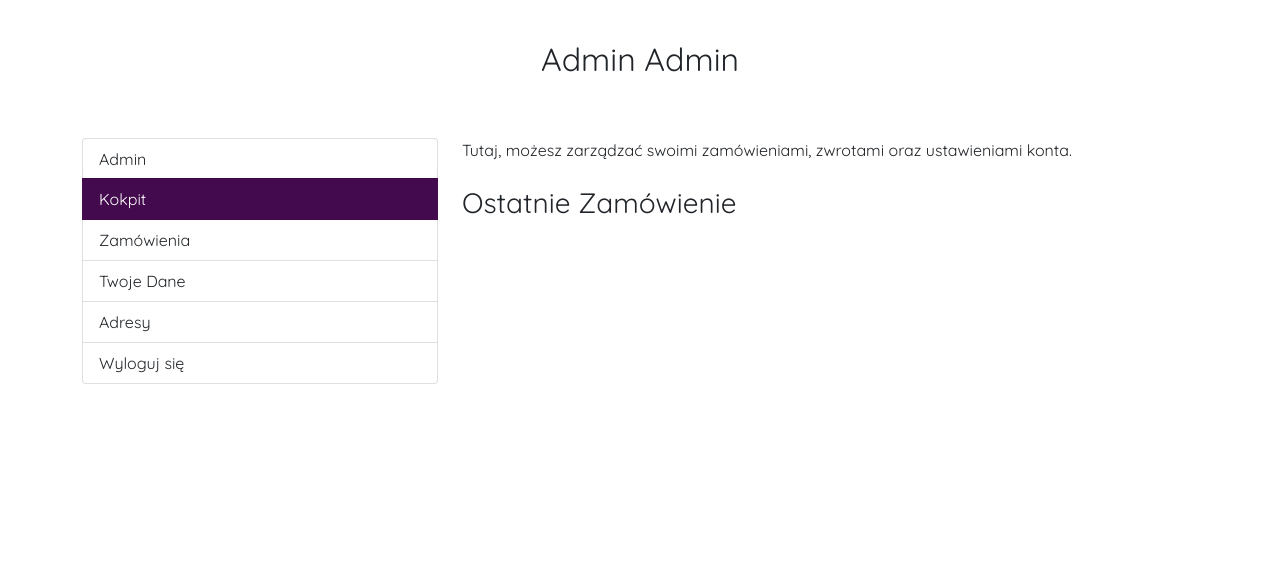
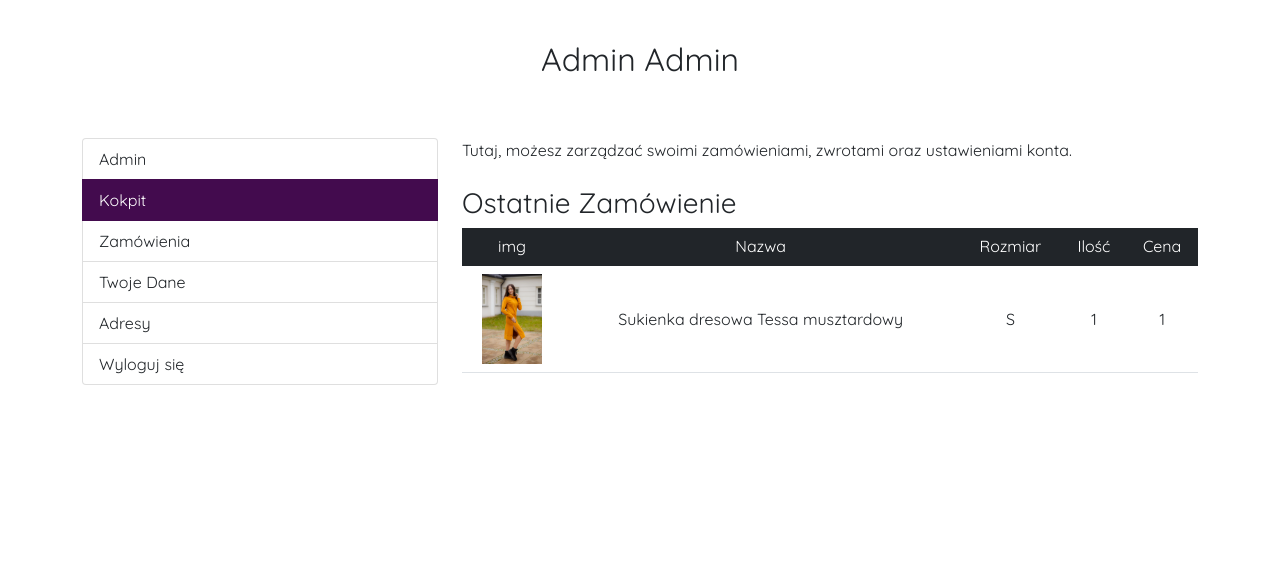
Before and after one commit to KluskaGit/Jomix, a PHP site: page /user.php in a window 1280 px wide. Shown: the part 86-670 px from the top of the page. Run offline with PHP 8.4, Linux system fonts and the light colour scheme; the visitor is signed in with stand-in values (Sample User, id 1); data comes from the database, SQL or seed files in the repository; tables that the repository leaves empty hold one stand-in row (values such as "Sample post"); some libraries are stand-ins or nearby versions; some web fonts are replaced.

Commit message:
zamowienia

```diff
--- a/user.php
+++ b/user.php
@@ -20,24 +20,8 @@
 
       $imie = $user_array['imie'];
       $nazwisko = $user_array['nazwisko'];
+      ?>
 
-      if ($admin == 0) {
-        $wyswietl_admin = "none";
-      } else {
-        $wyswietl_admin = "flex";
-      }
-      ?>
-      <style>
-        #list-admin-list {
-          display: <?php echo "$wyswietl_admin" ?>;
-          border-bottom: none;
-
-        }
-
-        #list-kokpit-list {
-          border-top: 1px solid rgba(0, 0, 0, .125);
-        }
-      </style>
 
       <h2 class="user_tk"><?php echo $imie . ' ' . $nazwisko; ?></h2>
 
@@ -46,7 +30,11 @@
       <div class="row">
         <div class="col-4">
           <div class="list-group" id="list-tab" role="tablist">
-            <a class="list-group-item list-group-item-action" id="list-admin-list" data-bs-toggle="list" href="#list-admin" role="tab" aria-controls="list-admin">Admin</a>
+            <?php
+            if ($admin == 1) {
+              echo '<a class="list-group-item list-group-item-action" id="list-admin-list" data-bs-toggle="list" href="#list-admin" role="tab" aria-controls="list-admin">Admin</a>';
+            }
+            ?>
             <a class="list-group-item list-group-item-action active" id="list-kokpit-list" data-bs-toggle="list" href="#list-kokpit" role="tab" aria-controls="list-kokpit">Kokpit</a>
             <a class="list-group-item list-group-item-action" id="list-zamowienia-list" data-bs-toggle="list" href="#list-zamowienia" role="tab" aria-controls="list-zamowienia">Zamówienia</a>
             <a class="list-group-item list-group-item-action" id="list-dane-list" data-bs-toggle="list" href="#list-dane" role="tab" aria-controls="list-dane">Twoje Dane</a>
@@ -73,6 +61,54 @@
                 <h3>Ostatnie Zamówienie</h3>
 
 
+                <?php
+                $select_zamowienia = mysqli_query($lacz, 'SELECT * from zamowienia where userID= ' . $_SESSION['userID'] . ' order by zamowienieID DESC LIMIT 1');
+                $array_zamowienia_l1 = mysqli_fetch_array($select_zamowienia);
+                ?>
+
+                <?php
+                if ($array_zamowienia_l1 != null) {
+                  $select_zamowienia_i_szczegoly = mysqli_query($lacz, 'SELECT nazwa_rozmiaru, nazwa_produktu, img_url, zamowienia.userID as z_userID, szczegoly_zamowienia.zamowienieID as sz_zamowienieID, zamowienia.zamowienieID as z_zamowienieID, szczegoly_zamowienia.ilosc as sz_ilosc, szczegoly_zamowienia.cena as sz_cena
+                  from (((zamowienia INNER JOIN szczegoly_zamowienia on zamowienia.zamowienieID=szczegoly_zamowienia.zamowienieID)
+                  INNER JOIN  szczegoly_produktu on szczegoly_produktu.szczegoly_produktuID=szczegoly_zamowienia.szczegoly_produktuID)
+                  INNER JOIN produkty on szczegoly_produktu.produktID=produkty.produktID)
+                  INNER JOIN rozmiary on rozmiary.rozmiarID=szczegoly_produktu.rozmiarID
+                  where zamowienia.userID=' . $_SESSION['userID'] . ' and szczegoly_zamowienia.zamowienieID=' . $array_zamowienia_l1['zamowienieID'] . '');
+                  echo '
+                   <table class="table">
+                          <thead class="table-dark">
+                            <tr>
+                              <td class="text-center">img</td>
+                              <td class="text-center">Nazwa</td>
+                              <td class="text-center">Rozmiar</td>
+                              <td class="text-center">Ilość</td>
+                              <td class="text-center">Cena</td>
+                            </tr>
+                          </thead>
+                          <tbody>';
+
+                  while ($array_zam_i_sz = mysqli_fetch_array($select_zamowienia_i_szczegoly)) {
+                    echo '
+
+                            <tr class="text-center">' .
+                      '<td class="td_item"><img class="koszyk_img" src=' . $array_zam_i_sz['img_url'] . '></td>' .
+                      '<td class="td_item">' . $array_zam_i_sz['nazwa_produktu'] . '</td>' .
+                      '<td class="td_item">' . $array_zam_i_sz['nazwa_rozmiaru'] . '</td>' .
+                      '<td class="td_item">' . $array_zam_i_sz['sz_ilosc'] . '</td>' .
+                      '<td class="td_item">' . $array_zam_i_sz['sz_cena'] . '</td>' .
+                      '</tr>';
+                  }
+                  echo '
+                     </tbody>
+                  </table>';
+                } else {
+                  echo '<h3>Nie złożyłeś jeszcze żadnego zamówienia</h3>';
+                }
+
+                ?>
+
+
+
               </div>
             </div>
             <div class="tab-pane fade" id="list-zamowienia" role="tabpanel" aria-labelledby="list-zamowienia-list">
```
